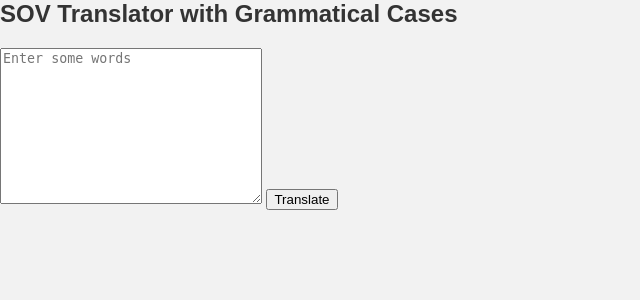
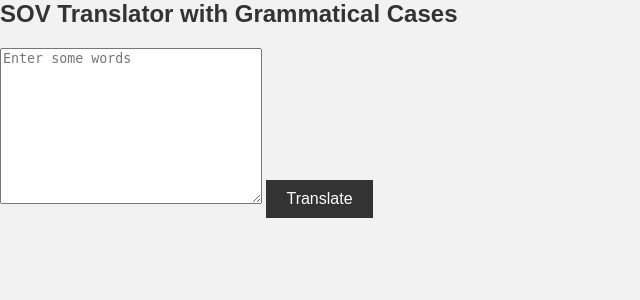
Before and after one commit to owenlikecoding/weirdlaungaugetranslator, a Flask app: page / in a window 1280 px wide. Shown: the top 300 px of the page, without its empty margins (0-640 px from the left). Run offline with Flask 3, Linux system fonts and the light colour scheme.

Commit message:
fsdafsfds

```diff
--- a/static/styles.css
+++ b/static/styles.css
@@ -27,3 +27,13 @@ p {
     line-height: 1.5;
     margin-bottom: 10px;
 }
+
+button {
+    background-color: #333;
+    border: none;
+    color: #fff;
+    padding: 10px 20px;
+    font-size: 16px;
+    cursor: pointer;
+    margin-bottom: 20px;
+}
```
